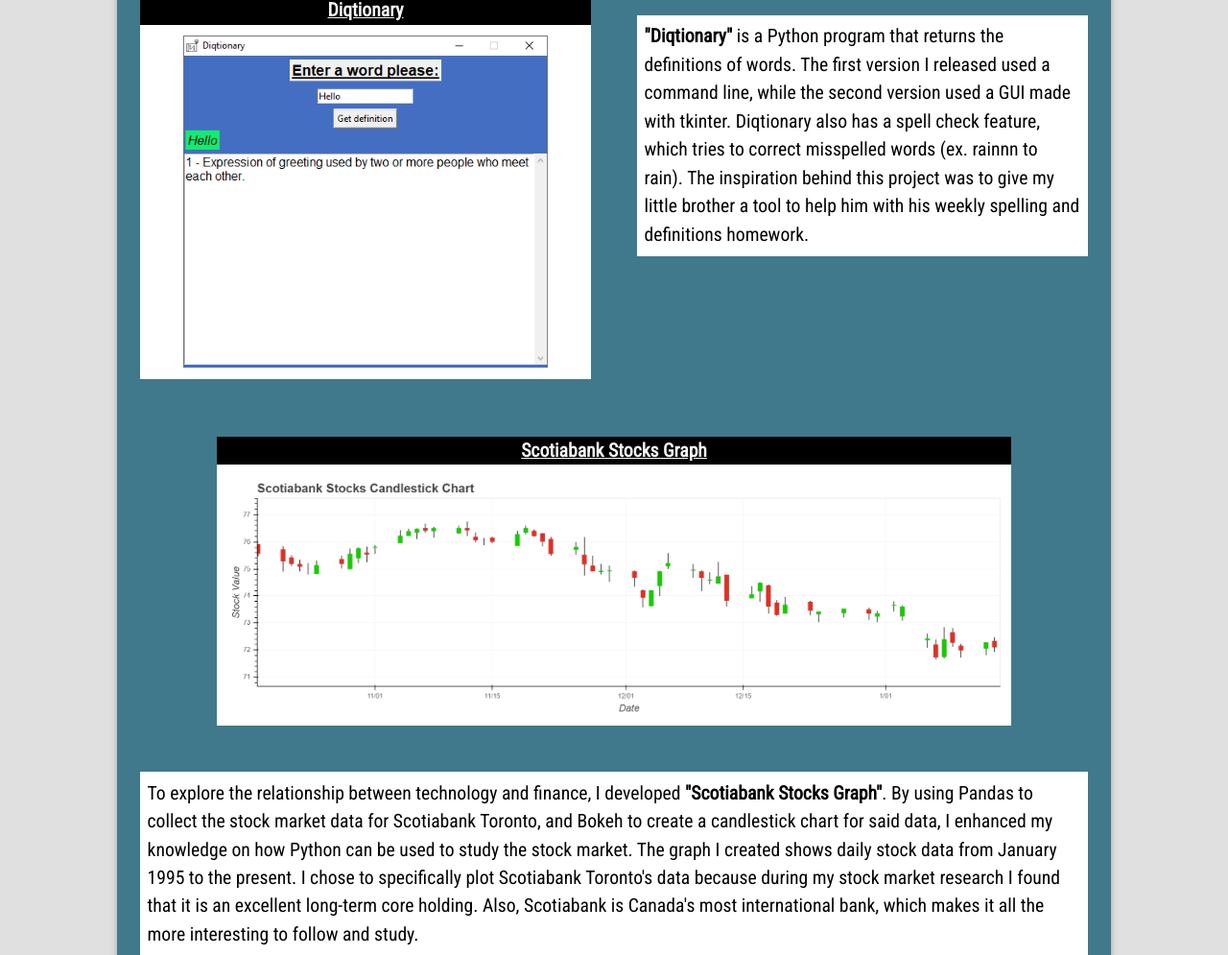
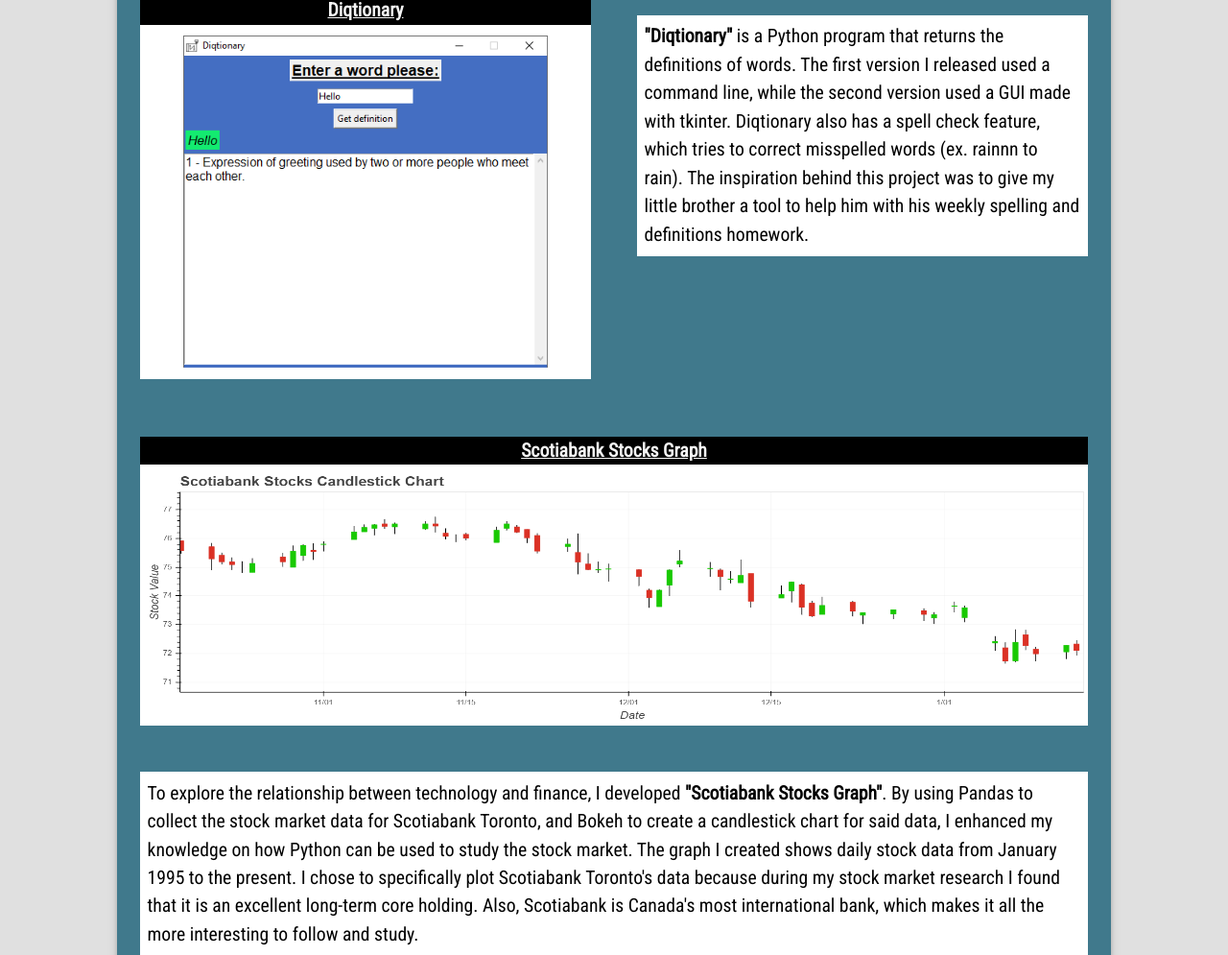
Before and after one commit to HassaanAbbasi/PersonalWebsite, a Flask app: page / in a window 1280 px wide. Shown: the part 979-1974 px from the top of the page at 96% size. Run offline with Flask 2, Linux system fonts and the light colour scheme; some libraries are stand-ins or nearby versions.

Commit message:
Changed size of scotia stocks pic to match text box

```diff
--- a/templates/home.html
+++ b/templates/home.html
@@ -292,14 +292,14 @@
                 </div>
 
                 <div class="w3-padding-16" style="font-size: 5.2mm; text-align: center; color: whitesmoke;">
-                    <div class="m6 w3-padding-16" style="width:80%;margin:auto;">
+                    <div class="m6 w3-padding-16" style="width:95.3%;margin:auto;">
                         <div style="background-color:black;">
                             <a href="https://scotiabank-stock.herokuapp.com/" target="_blank"><b>Scotiabank Stocks Graph</b></a>
                         </div>
 
-                        <div style="padding: 3mm; background-color: white; height: 72mm;">
+                        <div style="padding: 1mm; background-color: white; height: 72mm;">
                             <a href="https://scotiabank-stock.herokuapp.com/" target="_blank"><img src="{{ url_for('static', filename='scotia.png') }}" alt="pokego mp"
-                                style='height: 100%; width: 100%; display: block; margin-left: auto; margin-right: auto;'></a>
+                                style='height: 100%; width: 100%; display: block; margin-left: auto; margin-right: auto; object-fit:fill;'></a>
                         </div>
                     </div>
 
```
